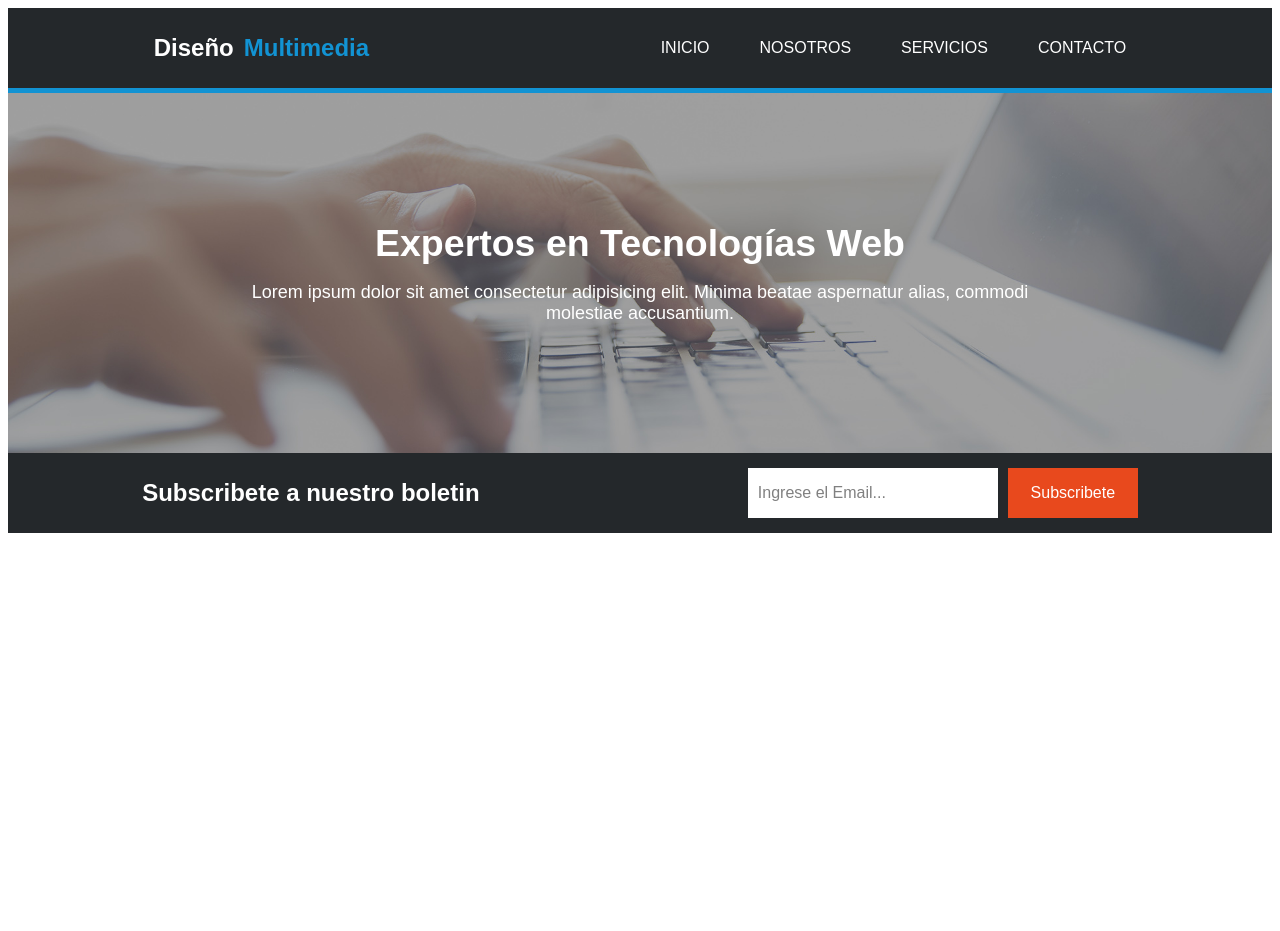
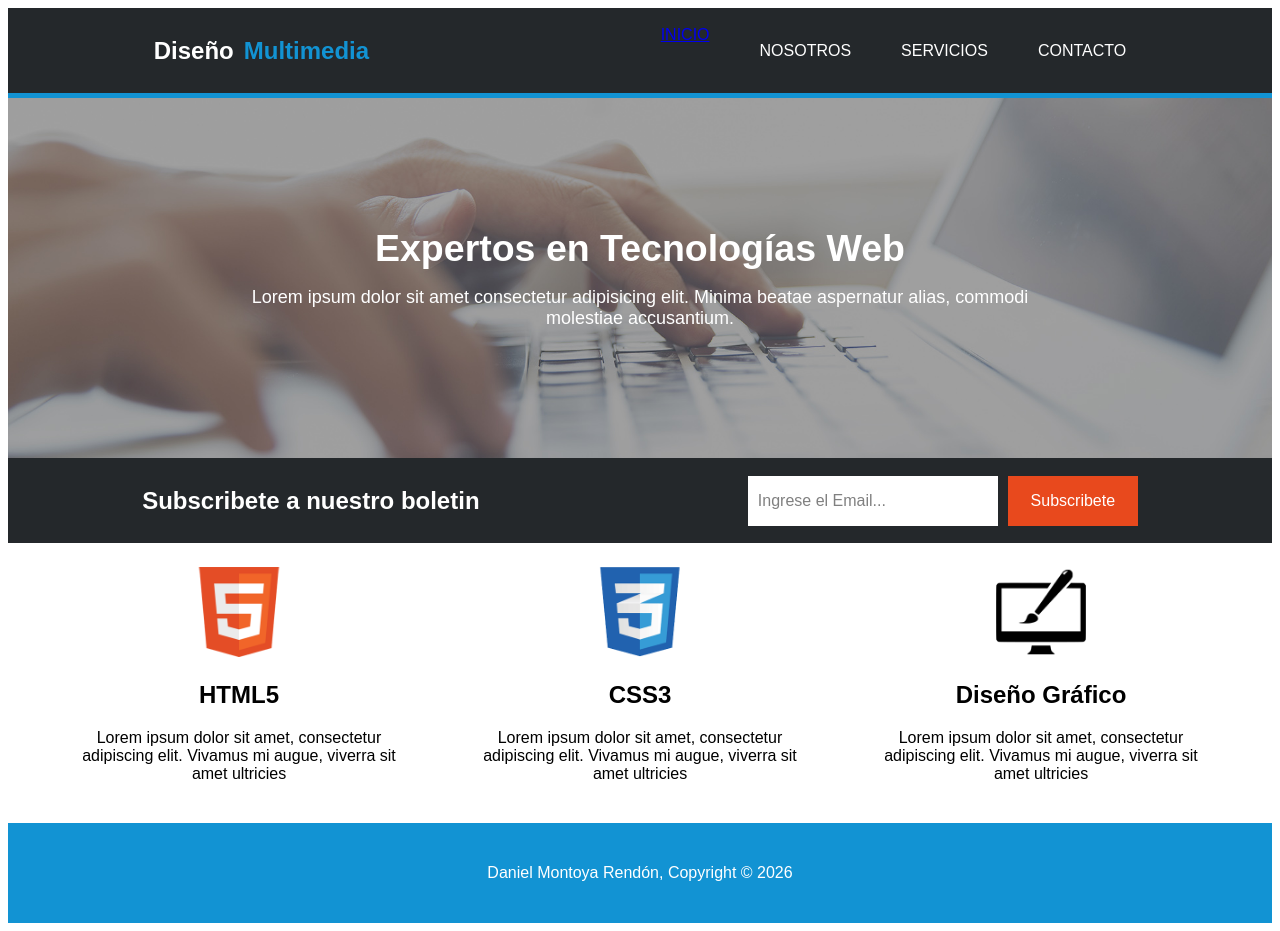
Before and after one commit to danielmontoyar2008/Proyecto-Graphel, a plain HTML site: page index.html in a window 1280 px wide. Before the commit the page ends 800 px from the top, so only its background shows below. Drawn offline with Linux system fonts and the light colour scheme.

Commit message:
DMR - segundo avance

```diff
--- a/index.html
+++ b/index.html
@@ -12,7 +12,7 @@
     <h2 id="multimedia">Multimedia</h2>
     </div>
     <nav>
-        <p>INICIO</p>
+        <a href="pages/nosotros.html">INICIO</a>
         <p>NOSOTROS</p>
         <p>SERVICIOS</p>
         <p>CONTACTO</p>
@@ -26,7 +26,7 @@
 accusantium.</p>
     </div>
     </section>
-    <section id="boletin">
+    <section class="boletin">
         <h2>Subscribete a nuestro boletin</h2>
         <div id="suscribe">
             <div id="email">
@@ -37,10 +37,33 @@ accusantium.</p>
             </div>
         </div>
     </section>
-    <section>
+    <section id="tecnologias">
         <div>
-
+            <img src="assets/images/logo_html.png" alt="html5">
+            <h2>HTML5</h2>
+            <p>Lorem ipsum dolor sit amet, consectetur
+adipiscing elit. Vivamus mi augue, viverra sit
+amet ultricies</p>
         </div>
+        <div>
+            <img src="assets/images/logo_css.png" alt="css3">
+            <h2>CSS3</h2>
+            <p>Lorem ipsum dolor sit amet, consectetur
+adipiscing elit. Vivamus mi augue, viverra sit
+amet ultricies</p>
+        </div>
+        <div>
+            <div>
+            <img src="assets/images/logo_brush.png" alt="brush">
+            <h2>Diseño Gráfico</h2>
+            <p>Lorem ipsum dolor sit amet, consectetur
+adipiscing elit. Vivamus mi augue, viverra sit
+amet ultricies</p>
+        </div>
+    </div>
     </section>
+    <footer>
+        <p>Daniel Montoya Rendón, Copyright © 2026</p>
+    </footer>
 </body>
 </html>
--- a/styles/style.css
+++ b/styles/style.css
@@ -8,7 +8,7 @@ header {
     display: flex;
     align-items: center;
     justify-content: space-around;
-    height: 10vh;
+    height: 85px;
     border-bottom: 5px solid #1293D3;
     #titulo {
         display: flex;
@@ -44,8 +44,8 @@ header {
     }
 }
 
-#boletin {
-    height: 10vh;
+.boletin {
+    height: 85px;
     background-color: #24282B;
     align-items: center;
     display: flex;
@@ -68,3 +68,46 @@ header {
         }
     }
 }
+
+#tecnologias {
+    display: flex;
+    justify-content: space-evenly;
+    align-items: center;
+    color: black;
+    height: 35vh;
+    div {
+        text-align: center;
+        width: 340px;
+    }
+    img {
+        height: 90px;
+    }
+}
+
+footer {
+    background-color: #1293D3;
+    height: 100px;
+    display: flex;
+    align-items: center;
+    justify-content: center;
+}
+
+#contenido {
+    height: 60vh;
+    color: white;
+    display: flex ;
+    justify-content: space-evenly;
+    #blanco{
+        background-color: white;
+        color: black;
+    }
+    div {
+        background-color: #24282B;
+    }
+    #nosotros {
+        width: 500px;
+    }
+    aside {
+        width: 300px;
+    }
+}
```
Also changed, not shown: pages/nosotros.html (added, +66 -0 lines).
